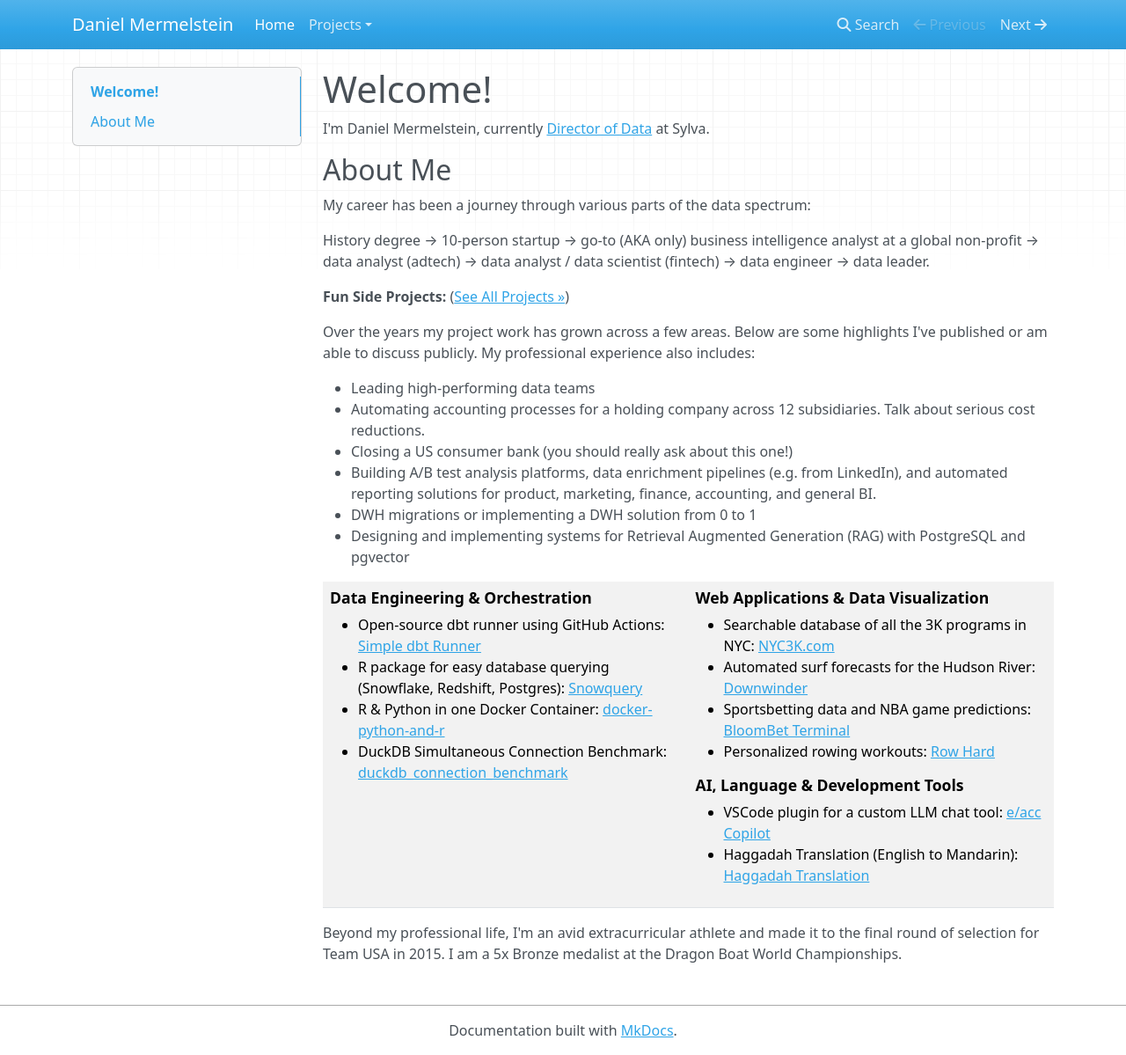
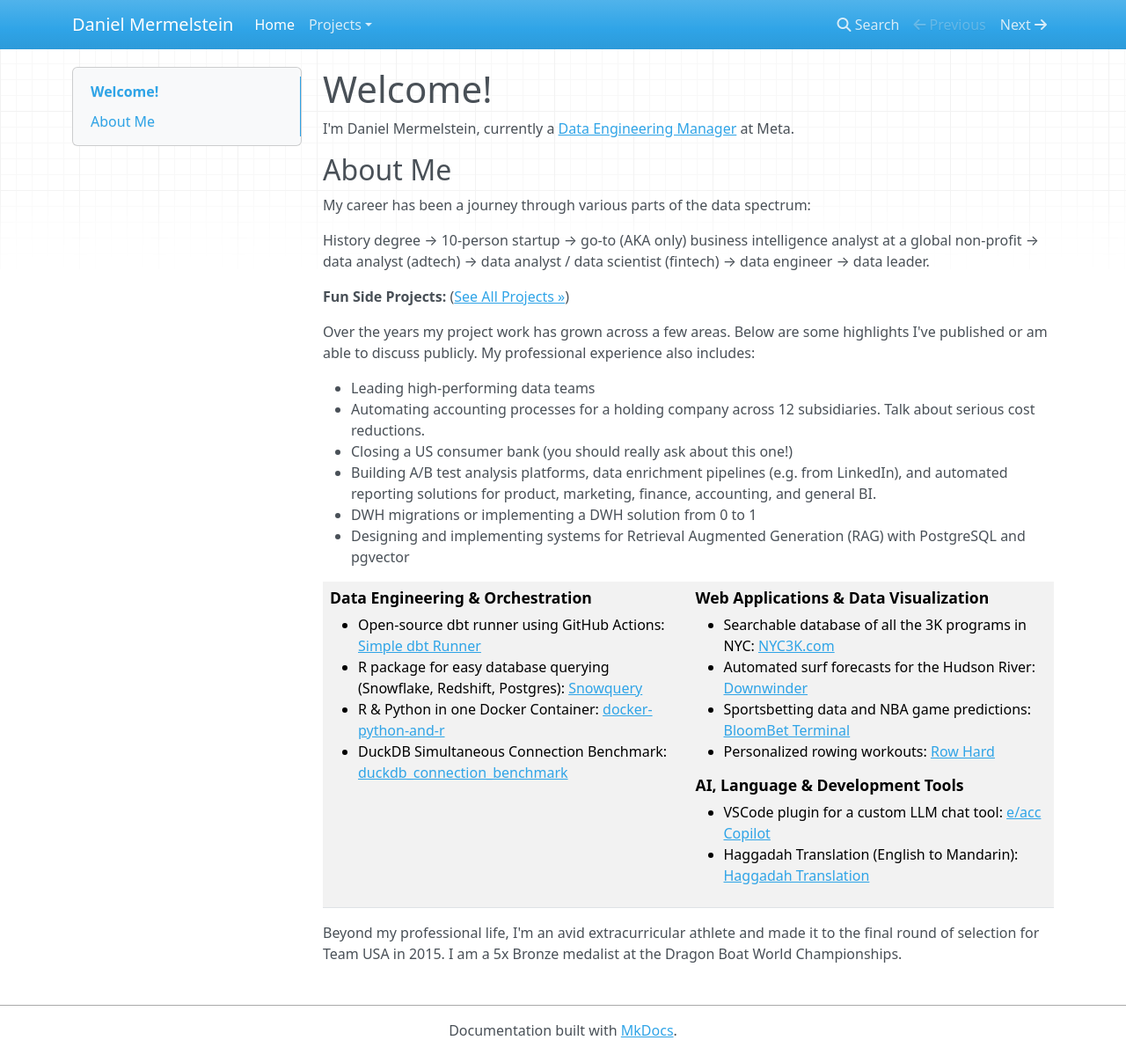
Before and after one commit to mermelstein/mermelstein.github.io, an MkDocs documentation site: the page built from docs/index.md, in a window 1280 px wide and 1199 px high. Shown: the whole window at 88% size. Built offline with MkDocs 1.6.1, drawn with Linux system fonts in a browser that asks for light colours; nearby versions of some CDN libraries.

Commit message:
Update current role to Data Engineering Manager at Meta

```diff
--- a/docs/index.md
+++ b/docs/index.md
@@ -1,6 +1,6 @@
 # Welcome!
 
-I'm Daniel Mermelstein, currently <a href="https://www.linkedin.com/in/dani-mermelstein" target="_blank" rel="noopener noreferrer">Director of Data</a> at Sylva.
+I'm Daniel Mermelstein, currently a <a href="https://www.linkedin.com/in/dani-mermelstein" target="_blank" rel="noopener noreferrer">Data Engineering Manager</a> at Meta.
 
 ## About Me
 
```
